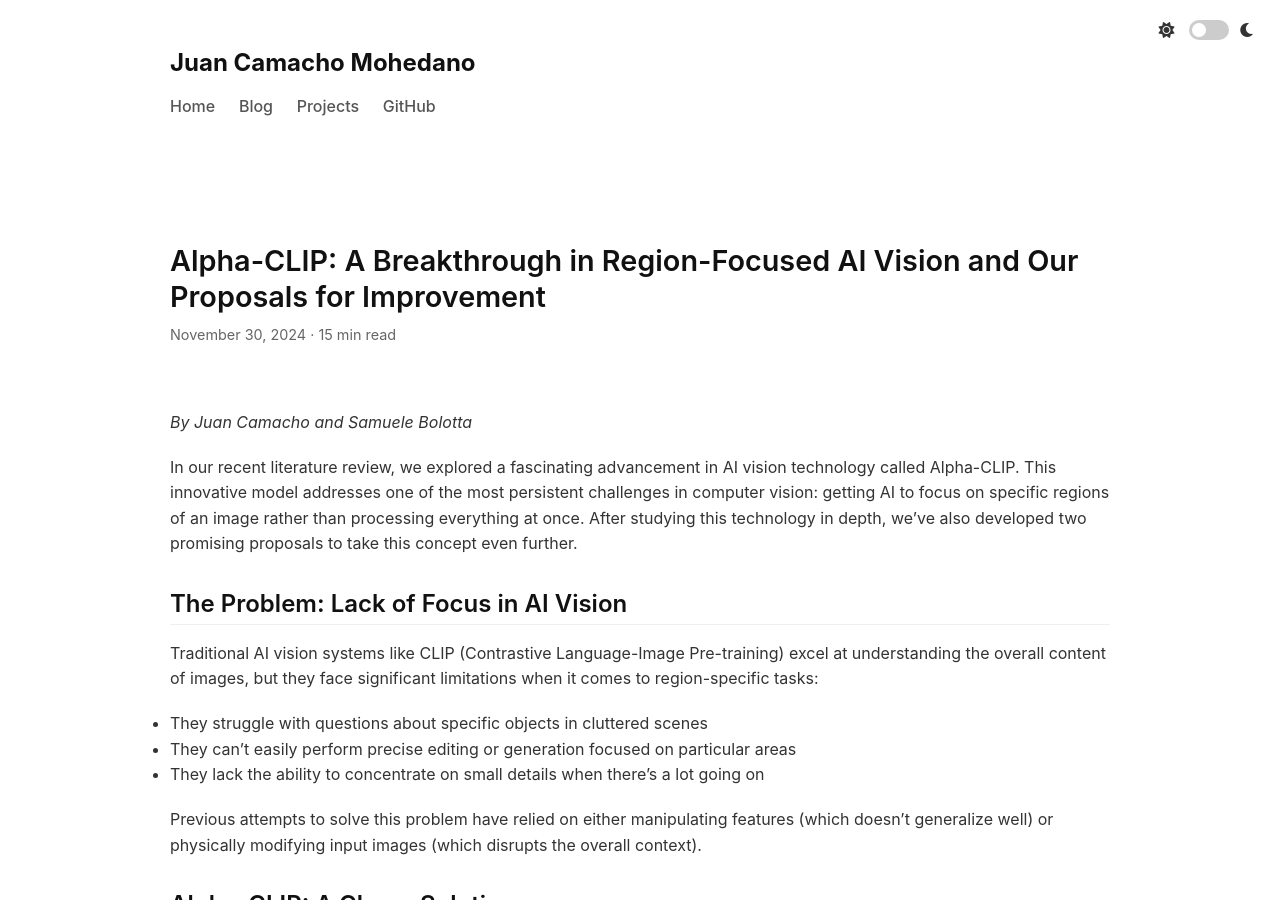
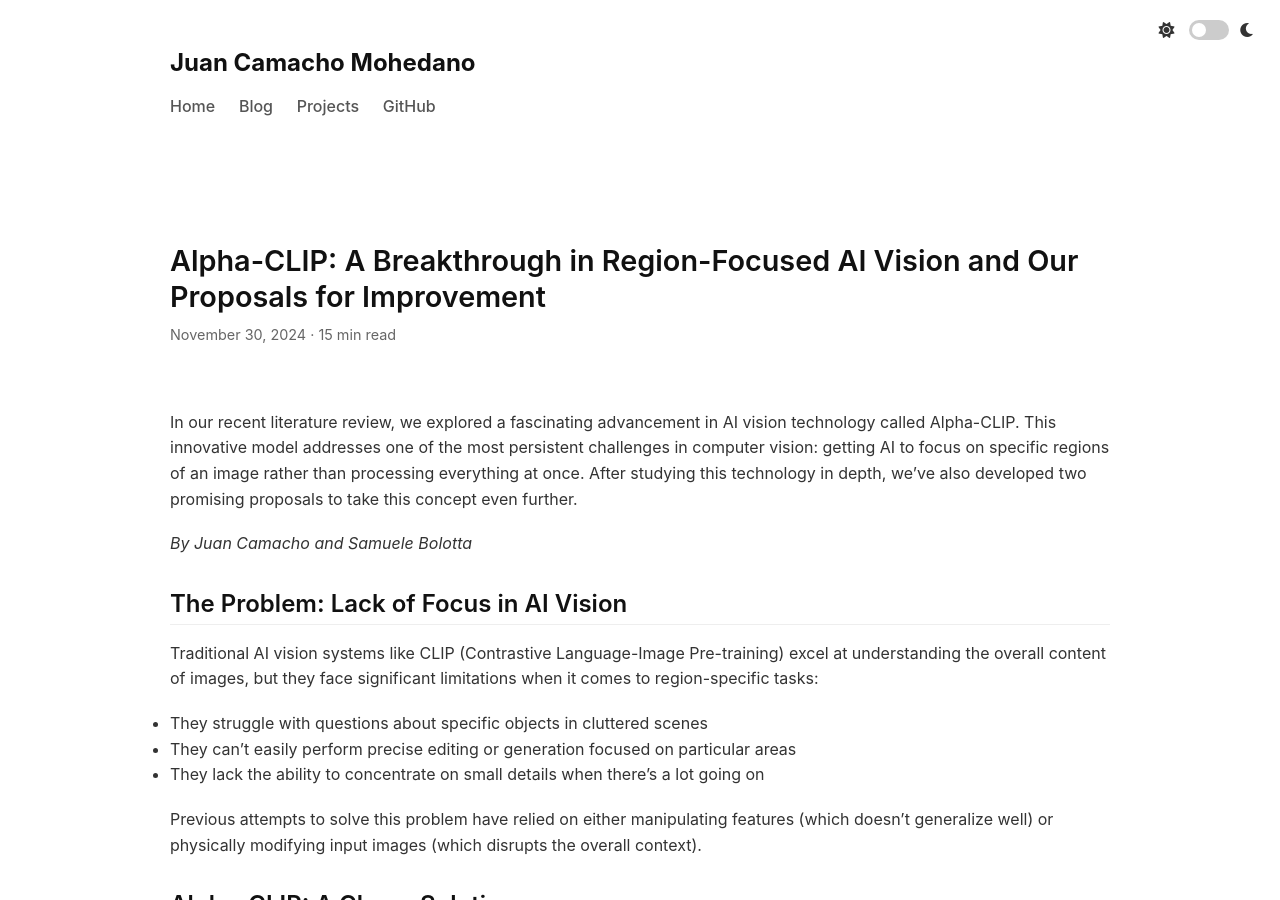
Before and after one commit to jucamohedano/jucamohedano.github.io, a Jekyll site: the page built from _posts/2024-11-30-alpha-clip-study.md, in a window 1280 px wide and 900 px high. Built offline with Jekyll 4.4.1, drawn with Linux system fonts in a browser that asks for light colours.

```diff
--- a/_posts/2024-11-30-alpha-clip-study.md
+++ b/_posts/2024-11-30-alpha-clip-study.md
@@ -8,11 +8,12 @@ categories: [deep-learning, computer-vision]
 tags: [deep-learning, computer-vision, CLIP, GLIP]
 ---
 
-*By Juan Camacho and Samuele Bolotta*
-
 In our recent literature review, we explored a fascinating advancement in AI vision technology called Alpha-CLIP. This innovative model addresses one of the most persistent challenges in computer vision: getting AI to focus on specific regions of an image rather than processing everything at once. After studying this technology in depth, we've also developed two promising proposals to take this concept even further.
 
 <!--more-->
+
+*By Juan Camacho and Samuele Bolotta*
+
 ## The Problem: Lack of Focus in AI Vision
 
 Traditional AI vision systems like CLIP (Contrastive Language-Image Pre-training) excel at understanding the overall content of images, but they face significant limitations when it comes to region-specific tasks:
```
